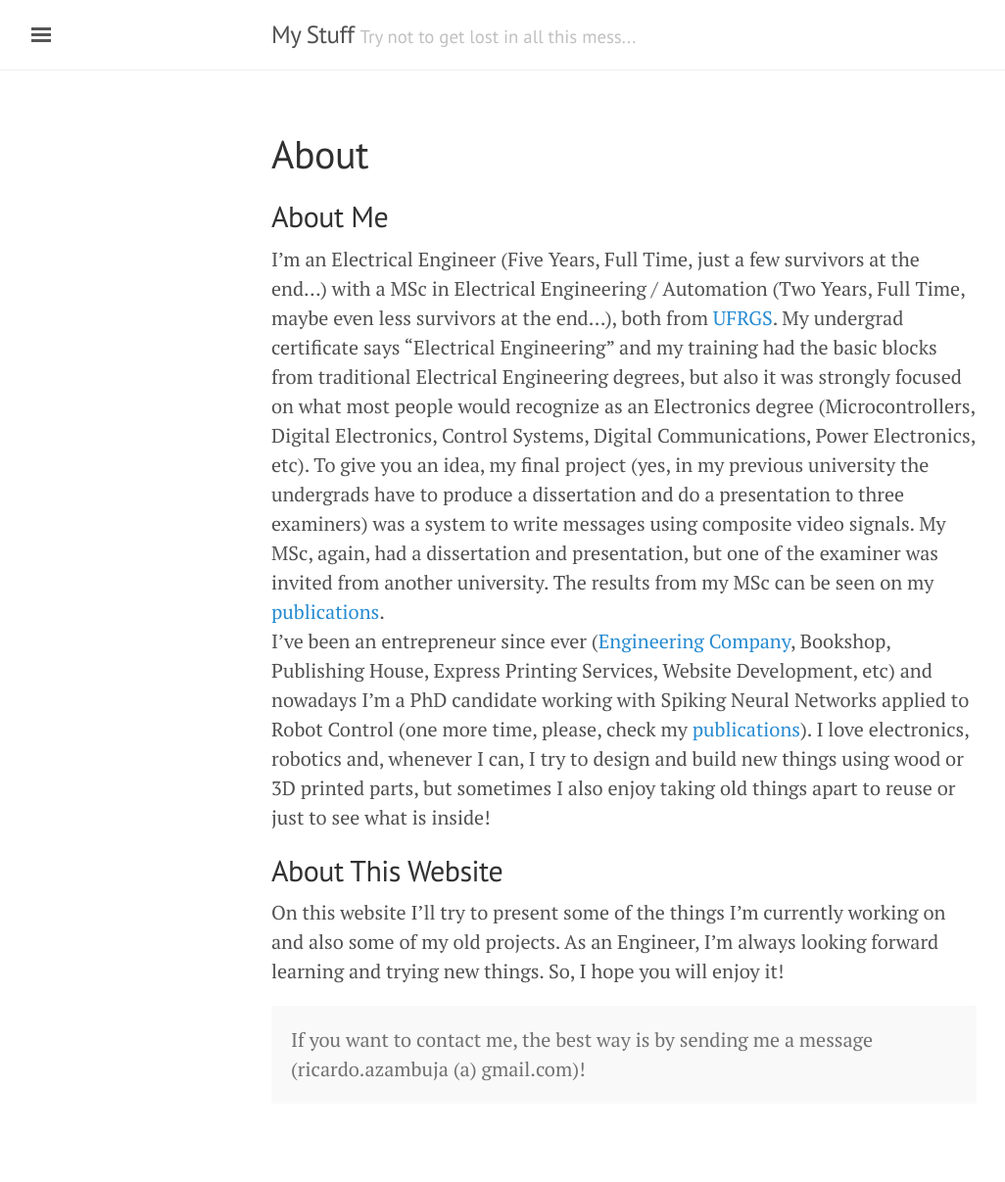
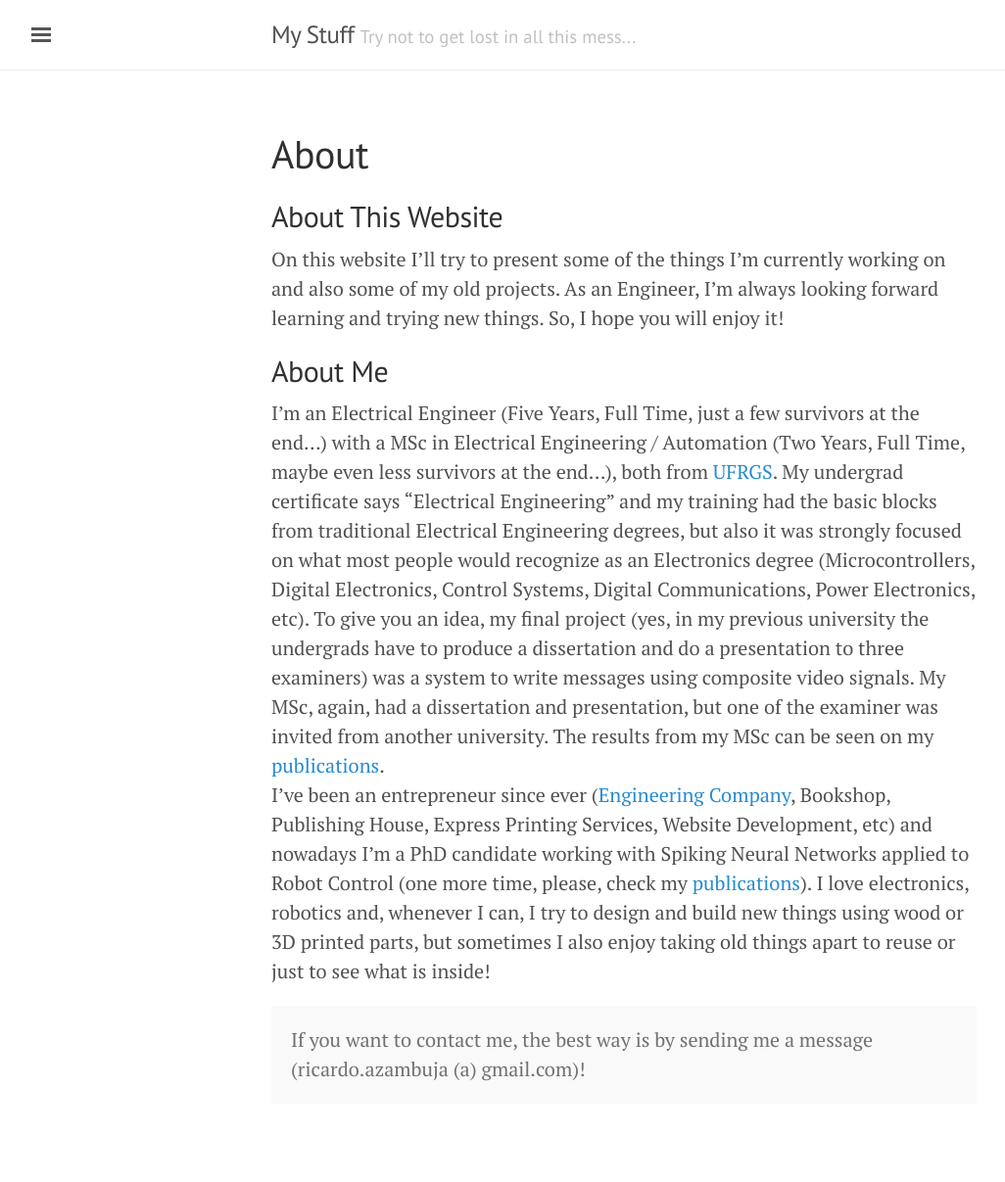
Before and after one commit to ricardodeazambuja/ricardodeazambuja.github.io, a Jekyll site: the page built from about.md, in a window 1280 px wide. Shown: the whole page at 98% size, without its empty margins (3-1029 px from the left). Built offline with Jekyll 4.4.1, drawn with Linux system fonts in a browser that asks for light colours.

Commit message:
inverted the order...

```diff
--- a/about.md
+++ b/about.md
@@ -2,16 +2,12 @@
 layout: page
 title: About
 ---
-
-## About Me
-
-I'm an Electrical Engineer (Five Years, Full Time, just a few survivors at the end...) with a MSc in Electrical Engineering / Automation (Two Years, Full Time, maybe even less survivors at the end...), both from [UFRGS](http://www.ufrgs.br/english/home). My undergrad certificate says "Electrical Engineering" and my training had the basic blocks from traditional Electrical Engineering degrees, but also it was strongly focused on what most people would recognize as an Electronics degree (Microcontrollers, Digital Electronics, Control Systems, Digital Communications, Power Electronics, etc). To give you an idea, my final project (yes, in my previous university the undergrads have to produce a dissertation and do a presentation to three examiners) was a system to write messages using composite video signals. My MSc, again, had a dissertation and presentation, but one of the examiner was invited from another university. The results from my MSc can be seen on my [publications](../publications/).
-I've been an entrepreneur since ever ([Engineering Company](http://ricardodeazambuja.com/azamec/index_e.html), Bookshop, Publishing House, Express Printing Services, Website Development, etc) and nowadays I'm a PhD candidate working with Spiking Neural Networks applied to Robot Control (one more time, please, check my [publications](../publications/)). I love electronics, robotics and, whenever I can, I try to design and build new things using wood or 3D printed parts, but sometimes I also enjoy taking old things apart to reuse or just to see what is inside!
-
-
 ## About This Website
 On this website I'll try to present some of the things I'm currently working on and also some of my old projects. As an Engineer, I'm always looking forward learning and trying new things. So, I hope you will enjoy it!
 
+## About Me
+I'm an Electrical Engineer (Five Years, Full Time, just a few survivors at the end...) with a MSc in Electrical Engineering / Automation (Two Years, Full Time, maybe even less survivors at the end...), both from [UFRGS](http://www.ufrgs.br/english/home). My undergrad certificate says "Electrical Engineering" and my training had the basic blocks from traditional Electrical Engineering degrees, but also it was strongly focused on what most people would recognize as an Electronics degree (Microcontrollers, Digital Electronics, Control Systems, Digital Communications, Power Electronics, etc). To give you an idea, my final project (yes, in my previous university the undergrads have to produce a dissertation and do a presentation to three examiners) was a system to write messages using composite video signals. My MSc, again, had a dissertation and presentation, but one of the examiner was invited from another university. The results from my MSc can be seen on my [publications](../publications/).
+I've been an entrepreneur since ever ([Engineering Company](http://ricardodeazambuja.com/azamec/index_e.html), Bookshop, Publishing House, Express Printing Services, Website Development, etc) and nowadays I'm a PhD candidate working with Spiking Neural Networks applied to Robot Control (one more time, please, check my [publications](../publications/)). I love electronics, robotics and, whenever I can, I try to design and build new things using wood or 3D printed parts, but sometimes I also enjoy taking old things apart to reuse or just to see what is inside!
 
 <p class="message">
 If you want to contact me, the best way is by sending me a message (ricardo.azambuja (a) gmail.com)!
```
